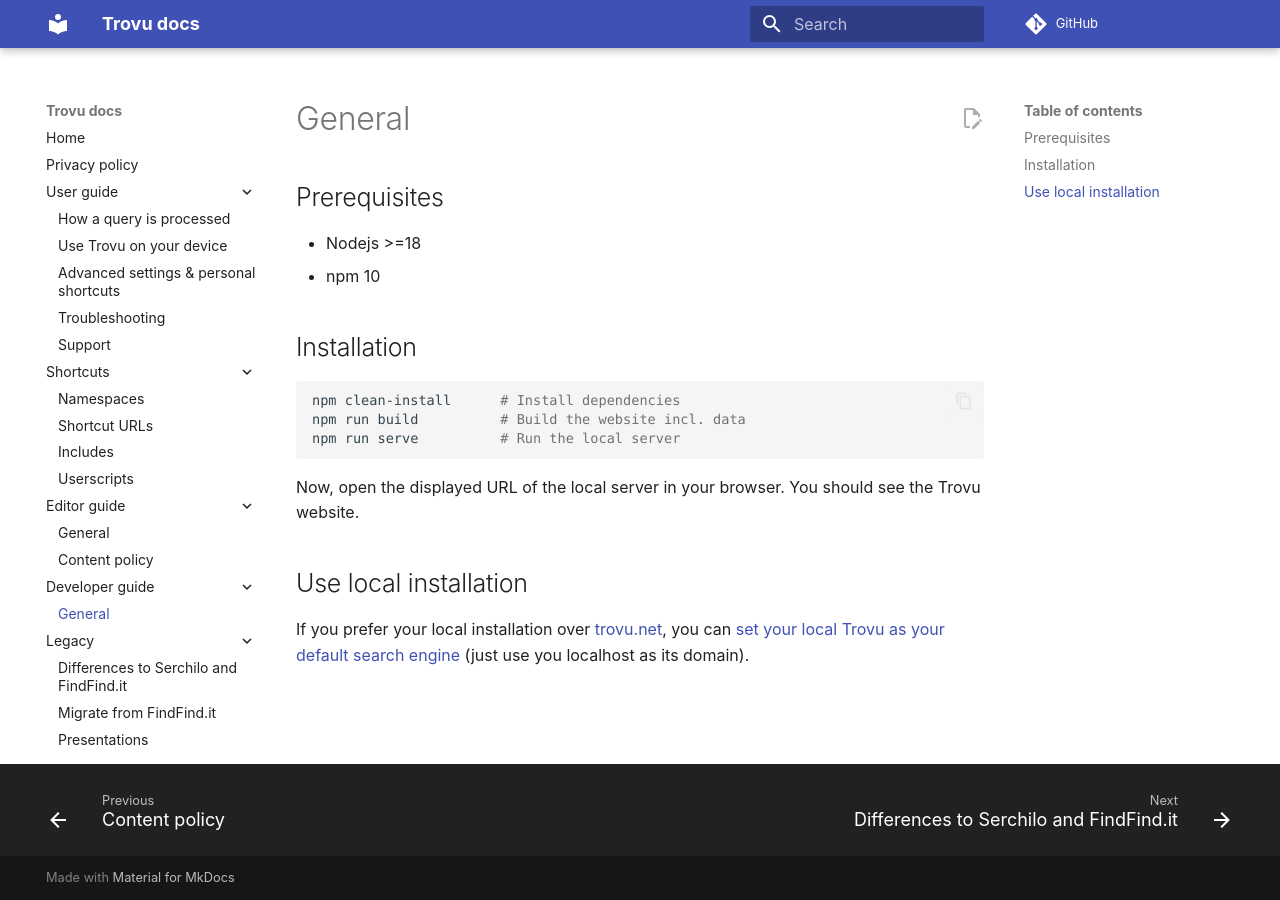
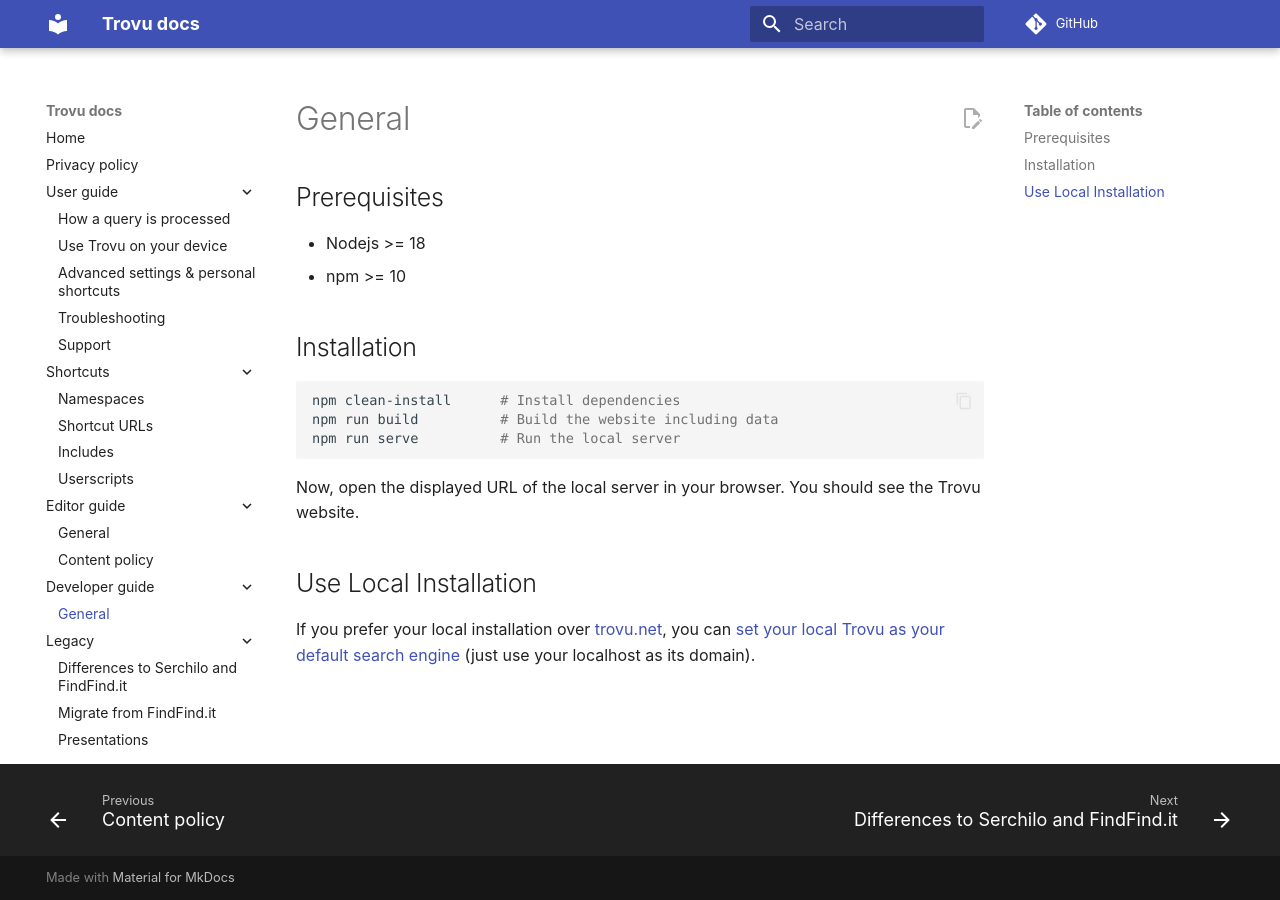
Before and after one commit to trovu/trovu, an MkDocs documentation site: the page built from docs/developers/index.md, in a window 1280 px wide. Built offline with MkDocs 1.6.1 and Material for MkDocs 9.7.7, drawn with Linux system fonts in a browser that asks for light colours; comment, search, counter and statistics services are not loaded.

Commit message:
Grammar fixes.

````diff
--- a/docs/developers/index.md
+++ b/docs/developers/index.md
@@ -2,19 +2,19 @@
 
 ## Prerequisites
 
--   Nodejs >=18
--   npm 10
+- Nodejs >= 18
+- npm >= 10
 
 ## Installation
 
 ```bash
 npm clean-install      # Install dependencies
-npm run build          # Build the website incl. data
+npm run build          # Build the website including data
 npm run serve          # Run the local server
 ```
 
 Now, open the displayed URL of the local server in your browser. You should see the Trovu website.
 
-## Use local installation
+## Use Local Installation
 
-If you prefer your local installation over [trovu.net](https://trovu.net/), you can [set your local Trovu as your default search engine](../users/integration.md) (just use you localhost as its domain).
+If you prefer your local installation over [trovu.net](https://trovu.net/), you can [set your local Trovu as your default search engine](../users/integration.md) (just use your localhost as its domain).
````
